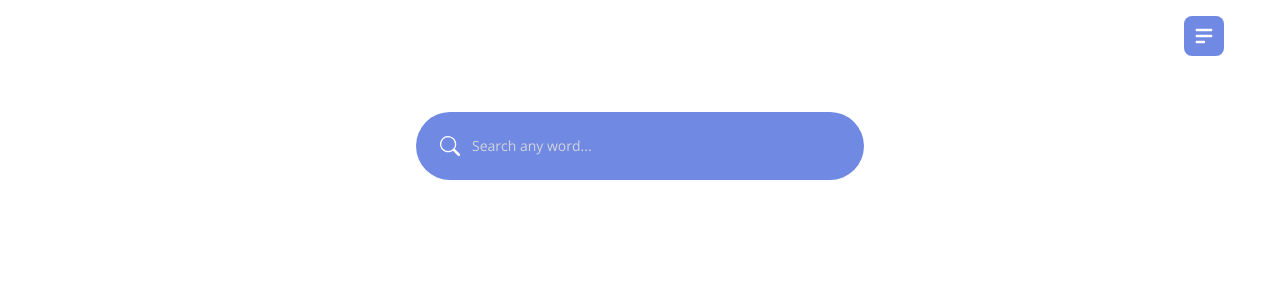
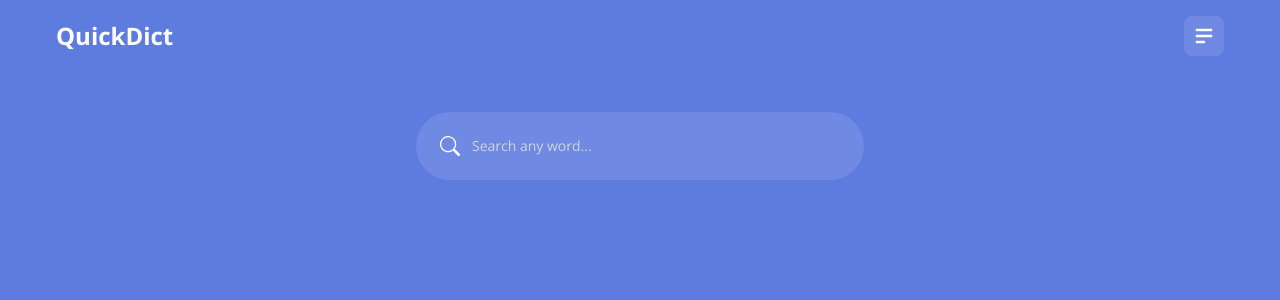
Before and after one commit to priscilla-e/quickdict, a React (Vite) app: page / in a window 1280 px wide. Shown: the top 300 px of the page. Built offline with nearby package versions, Linux system fonts and the light colour scheme.

Commit message:
Sort tailwind classes in header component

```diff
--- a/src/components/layout/Header.tsx
+++ b/src/components/layout/Header.tsx
@@ -1,10 +1,10 @@
-import { HiMenuAlt2 } from "react-icons/hi";
+import { HiMenuAlt2 } from 'react-icons/hi';
 
 export default function Header() {
   return (
-    <header className="flex items-center justify-between text-white p-4 md:px-14">
-      <div className="text-2xl font-bold hover:cursor">QuickDict</div>
-      <button className="bg-primary-light p-2 rounded-lg text-2xl">
+    <header className="flex items-center justify-between p-4 text-white md:px-14 ">
+      <div className="text-2xl font-bold">QuickDict</div>
+      <button className="rounded-lg bg-primary-light p-2 text-2xl transition-transform duration-300 hover:scale-110 focus:outline-none">
         <HiMenuAlt2 />
       </button>
     </header>
--- a/src/index.css
+++ b/src/index.css
@@ -1,3 +1,7 @@
 @tailwind base;
 @tailwind components;
 @tailwind utilities;
+
+body {
+  @apply bg-primary
+}
```
